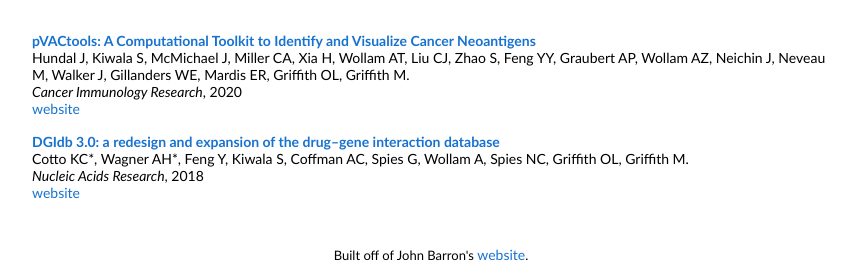
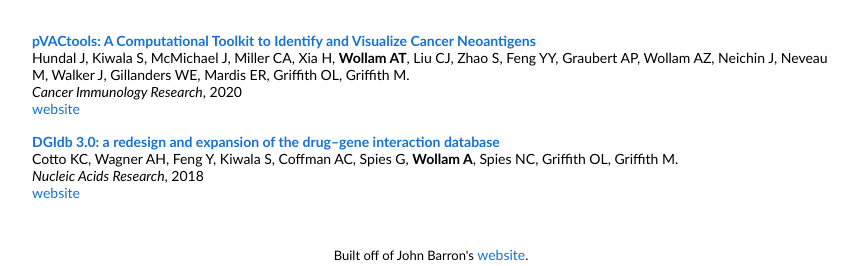
Before and after one commit to atwollam/atwollam.github.io, a plain HTML site: page index.html in a window 1280 px wide. Shown: the part 445-711 px from the top of the page, without its empty margins (209-1067 px from the left). Drawn offline with Linux system fonts and the light colour scheme.

Commit message:
highlight my name in author lists

```diff
--- a/index.html
+++ b/index.html
@@ -78,7 +78,7 @@
                 <span class="papertitle">pVACtools: A Computational Toolkit to Identify and Visualize Cancer Neoantigens</span>
               </a>
               <br>
-              Hundal J, Kiwala S, McMichael J, Miller CA, Xia H, Wollam AT, Liu CJ, Zhao S, Feng YY, Graubert AP, Wollam AZ, Neichin J, Neveau M, Walker J, Gillanders WE, Mardis ER, Griffith OL, Griffith M.
+              Hundal J, Kiwala S, McMichael J, Miller CA, Xia H, <strong>Wollam AT</strong>, Liu CJ, Zhao S, Feng YY, Graubert AP, Wollam AZ, Neichin J, Neveau M, Walker J, Gillanders WE, Mardis ER, Griffith OL, Griffith M.
               <br>
               <em>Cancer Immunology Research</em>, 2020
               <br>
@@ -93,7 +93,7 @@
                 <span class="papertitle">DGIdb 3.0: a redesign and expansion of the drug–gene interaction database</span>
               </a>
               <br>
-              Cotto KC*, Wagner AH*, Feng Y, Kiwala S, Coffman AC, Spies G, Wollam A, Spies NC, Griffith OL, Griffith M.
+              Cotto KC, Wagner AH, Feng Y, Kiwala S, Coffman AC, Spies G, <strong>Wollam A</strong>, Spies NC, Griffith OL, Griffith M.
               <br>
               <em>Nucleic Acids Research</em>, 2018
               <br>
```
